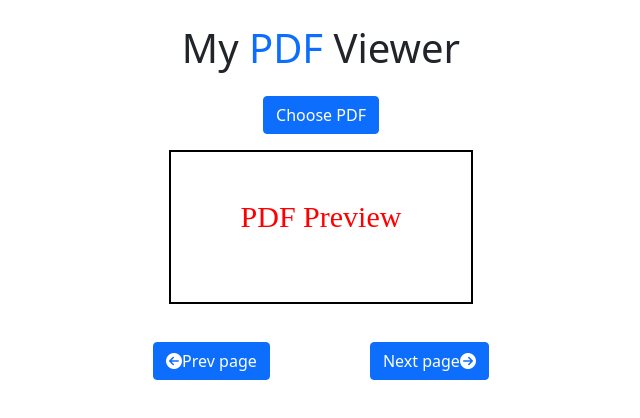
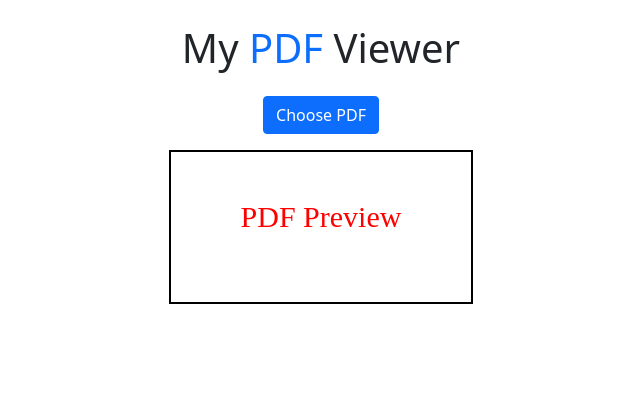
Before and after one commit to ItzAmrit2002/ItzAmrit2002.github.io, a plain HTML site: page index.html in a window 1280 px wide. Shown: the whole page, without its empty margins (319-959 px from the left). Drawn offline with nearby package versions, Linux system fonts and the light colour scheme.

Commit message:
few UI chnages

```diff
--- a/index.html
+++ b/index.html
@@ -32,10 +32,10 @@
         <canvas id="pdf-render" class="my-3"></canvas>
     </div>
     <div class="text-center top-bar my-3">
-        <button class="btn btn-primary mx-5" id="prev-page">
+        <button class="btn btn-primary mx-5" id="prev-page" style="display: none;">
             <i class="fas fa-arrow-circle-left"></i>Prev page
         </button>
-        <button class="btn btn-primary mx-5" id="next-page">
+        <button class="btn btn-primary mx-5" id="next-page" style="display: none;">
             Next page<i class="fas fa-arrow-circle-right"></i>
         </button>
 
--- a/js/main.js
+++ b/js/main.js
@@ -27,6 +27,9 @@ document.querySelector("#pdf-file").addEventListener('change', function() {
     // hide upload dialog
     document.querySelector("#upload-dialog").style.display = 'none';
     document.querySelector('#refresh').style.display = 'inline-block'
+
+    document.querySelector('#prev-page').style.display = 'inline-block'
+    document.querySelector('#next-page').style.display = 'inline-block'
 
     // // show the PDF preview loader
     // document.querySelector("#pdf-loader").style.display = 'inline-block';
```
Also changed, not shown: css/style.css (line endings or trailing spaces).
